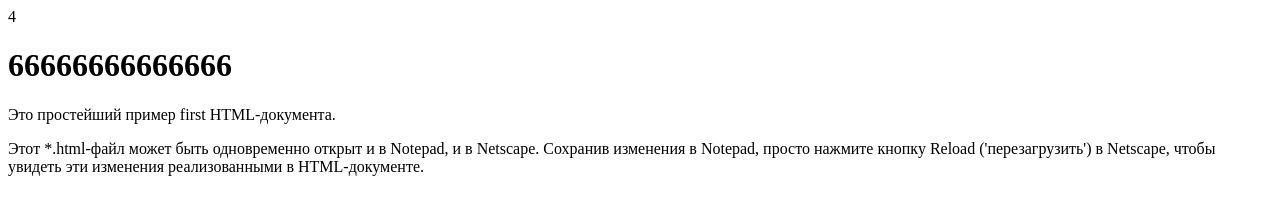
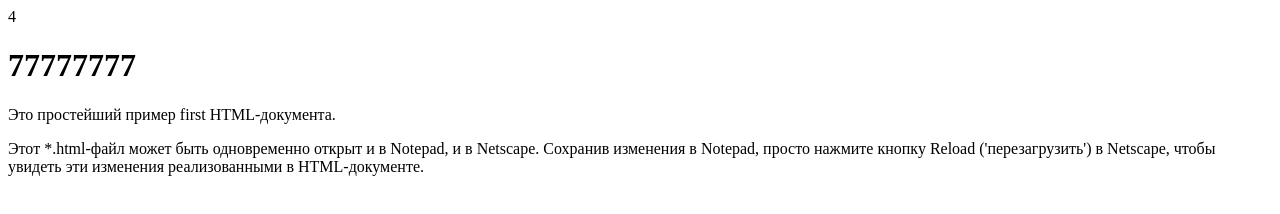
Before and after one commit to Ilya02021983/Repository1, a plain HTML site: page index.html in a window 1280 px wide. Drawn offline with Linux system fonts and the light colour scheme.

Commit message:
Update index.html
77777777777

```diff
--- a/index.html
+++ b/index.html
@@ -3,7 +3,7 @@
 <title>Пример из GIT</title>
 </head>
 <body>
-<H1>66666666666666</H1>
+<H1>77777777</H1>
 <P>Это простейший пример first HTML-документа.</P>
 <P>Этот *.html-файл может быть одновременно открыт и в Notepad, и в Netscape. Сохранив изменения в Notepad, просто нажмите кнопку Reload ('перезагрузить') в Netscape, чтобы увидеть эти изменения реализованными в HTML-документе.</P>
 </body>
```
